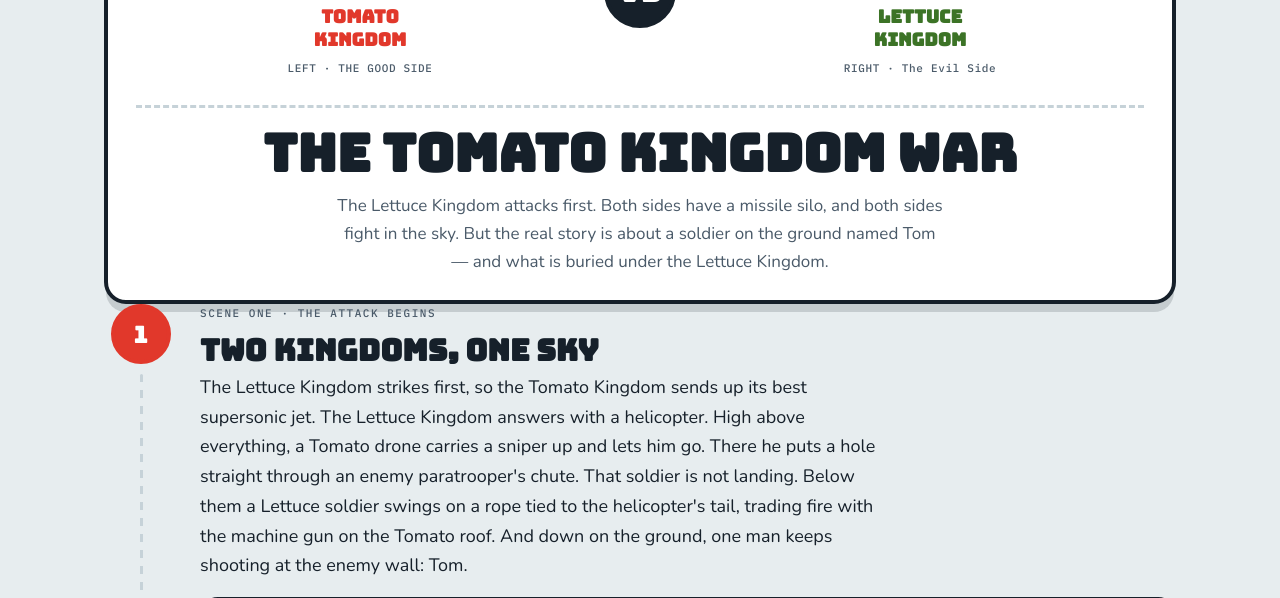
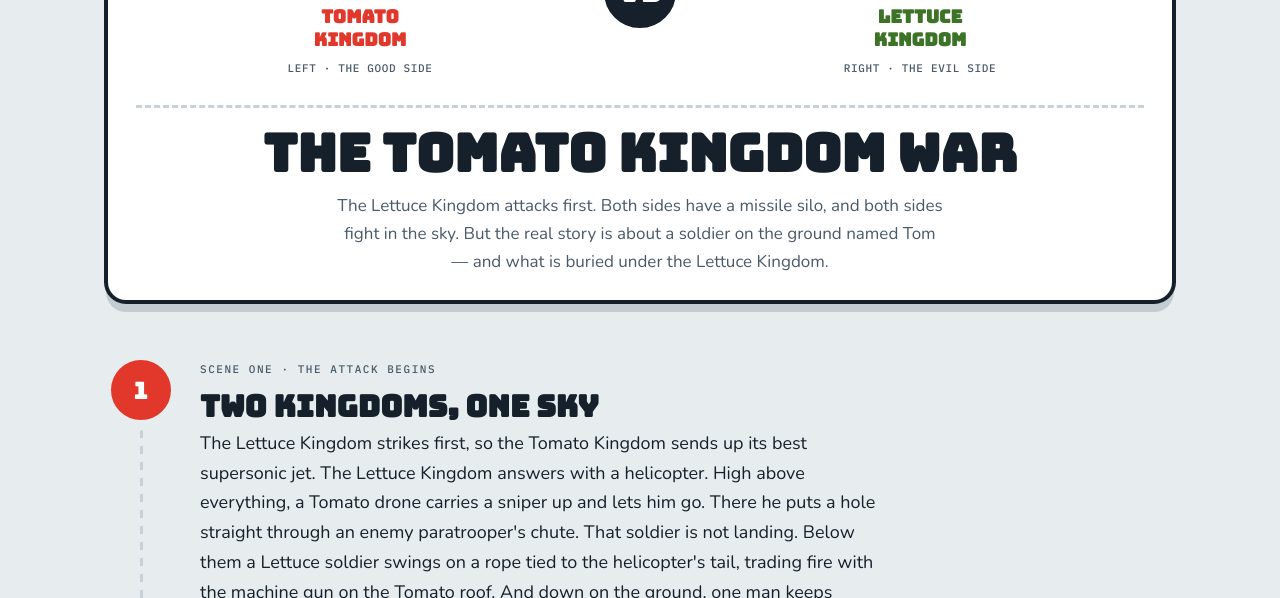
Before and after one commit to haoxi911/tomato-vs-lettuce, a plain HTML site: page index.html in a window 1280 px wide. Shown: the part 202-800 px from the top of the page. Drawn offline with nearby package versions, Linux system fonts and the light colour scheme; no server answers.

Commit message:
Uppercase the crest label, restore the gap under the masthead
THE EVIL SIDE matches THE GOOD SIDE opposite it. With the cast section hidden
the masthead sat flush against scene one, so it now carries the same 56px
bottom margin the scenes use.

Co-Authored-By: Claude Opus 5 <noreply@anthropic.com>
Claude-Session: https://claude.ai/code/session_01Xj5WQ14iAxSzZ41jayQBJK

```diff
--- a/index.html
+++ b/index.html
@@ -43,7 +43,7 @@
   .wrap{max-width:1120px;margin:0 auto;padding:76px 24px 96px}
 
   .masthead{display:grid;grid-template-columns:1fr auto 1fr;align-items:center;gap:20px;
-    padding:28px 28px 24px;background:var(--surface);border:4px solid var(--line);border-radius:22px;box-shadow:0 10px 0 -2px var(--shadow)}
+    padding:28px 28px 24px;background:var(--surface);border:4px solid var(--line);border-radius:22px;box-shadow:0 10px 0 -2px var(--shadow);margin-bottom:56px}
   .crest{display:flex;flex-direction:column;align-items:center;gap:8px;text-align:center}
   .crest svg{width:92px;height:92px;display:block}
   .crest b{font-family:var(--display);font-size:18px;line-height:1.25}
@@ -56,7 +56,7 @@
   .kicker{font-family:var(--mono);font-size:12px;letter-spacing:.16em;text-transform:uppercase;color:var(--ink-soft);margin:0 0 6px}
   .logline{margin:0 auto;max-width:60ch;color:var(--ink-soft)}
 
-  .cast-head{font-family:var(--mono);font-size:12px;letter-spacing:.16em;text-transform:uppercase;color:var(--ink-soft);margin:30px 0 10px}
+  .cast-head{font-family:var(--mono);font-size:12px;letter-spacing:.16em;text-transform:uppercase;color:var(--ink-soft);margin:0 0 10px}
   .cast{display:grid;grid-template-columns:repeat(auto-fit,minmax(220px,1fr));gap:14px;margin-bottom:56px}
   .card{display:flex;gap:14px;align-items:center;padding:14px 16px;background:var(--surface);border-radius:14px;border:3px solid var(--rule)}
   .card svg{width:58px;height:74px;flex:none}
@@ -988,7 +988,7 @@
     <div class="vs">VS</div>
     <div class="crest">
       <svg viewBox="0 0 100 100" aria-hidden="true"><use href="#lettuce" x="0" y="0" width="100" height="100"/></svg>
-      <b class="side-l">Lettuce<br>Kingdom</b><small>RIGHT · The Evil Side</small>
+      <b class="side-l">Lettuce<br>Kingdom</b><small>RIGHT · THE EVIL SIDE</small>
     </div>
     <div class="title-block">
       <h1>The Tomato Kingdom War</h1>
```
